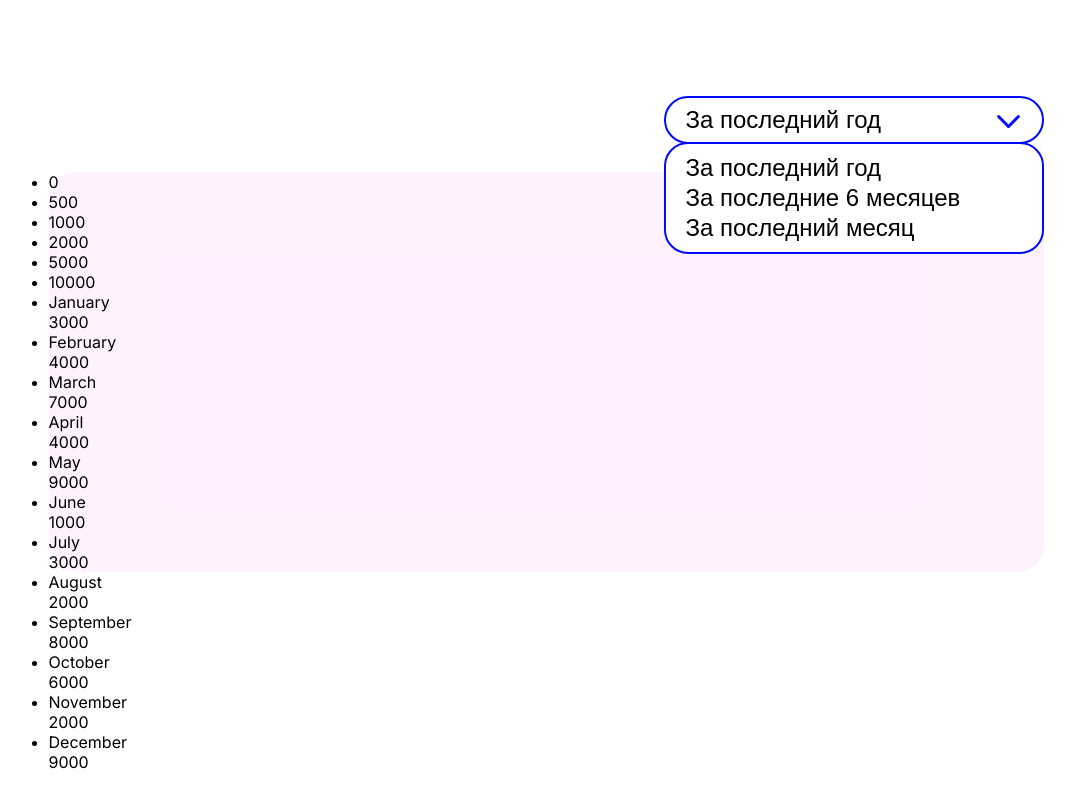
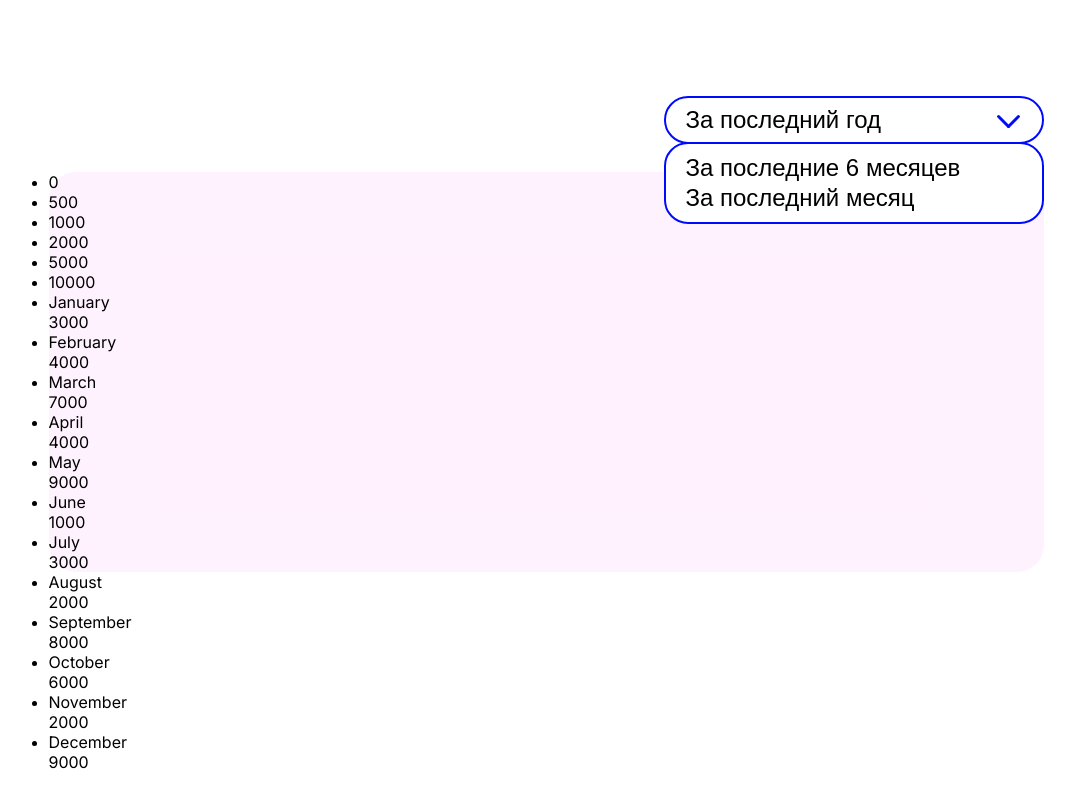
Before and after one commit to Vasily257/interactive-chart, a Next.js app: page / in a window 1280 px wide. Both pictures are taken after a click on the button "За последний год". Shown: the whole page, without its empty margins (94-1169 px from the left). Built offline with nearby package versions, Linux system fonts and the light colour scheme.

Commit message:
feat(InteractiveChart): add switching graph periods

```diff
--- a/src/app/components/InteractiveChart.tsx
+++ b/src/app/components/InteractiveChart.tsx
@@ -11,10 +11,11 @@ type GraphPeriod = keyof PeriodEarningsGraph;
 type GraphColumn = { interval: string; value: number | null };
 
 /** Переменные состояния */
-type State = { currentPeriod: GraphPeriod };
+type State = { currentPeriod: GraphPeriod; isSelectOpen: boolean };
 
 /** Действия, доступные в редьюсере */
 type Action =
+  | { type: 'TOGGLE_SELECT_LIST' }
   | { type: 'CHOOSE_YEAR' }
   | { type: 'CHOOSE_HALF_YEAR' }
   | { type: 'CHOOSE_LAST_MONTH' };
@@ -23,7 +24,7 @@ type Action =
 const VERTICAL_SCALE_ITEMS: number[] = [0, 500, 1000, 2000, 5000, 10000];
 
 /** Описания периодов */
-const GRAPH_PERIODS: Record<GraphPeriod, string> = {
+const GRAPH_PERIOD_TEXT: Record<GraphPeriod, string> = {
   year: 'За последний год',
   half_year: 'За последние 6 месяцев',
   month: 'За последний месяц',
@@ -31,22 +32,40 @@ const GRAPH_PERIODS: Record<GraphPeriod, string> = {
 
 /** Начальные значения переменных состояния */
 const initialState: State = {
+  isSelectOpen: false,
   currentPeriod: 'year',
 };
 
 /** Функция-редьюсер */
 const reducer = (state: State, action: Action) => {
   switch (action.type) {
+    case 'TOGGLE_SELECT_LIST':
+      return { ...state, isSelectOpen: !state.isSelectOpen };
     case 'CHOOSE_YEAR':
-      return { ...state, currentPeriod: 'year' as GraphPeriod };
+      return { ...state, isSelectOpen: false, currentPeriod: 'year' as GraphPeriod };
     case 'CHOOSE_HALF_YEAR':
-      return { ...state, currentPeriod: 'half_year' as GraphPeriod };
+      return { ...state, isSelectOpen: false, currentPeriod: 'half_year' as GraphPeriod };
     case 'CHOOSE_LAST_MONTH':
-      return { ...state, currentPeriod: 'month' as GraphPeriod };
-
+      return { ...state, isSelectOpen: false, currentPeriod: 'month' as GraphPeriod };
     default:
       return state;
   }
+};
+
+/** Получить список периодов, кроме текущего */
+const getUnselectedPeriods = (currentPeriod: GraphPeriod) => {
+  const unselectedPeriods: { periodKey: GraphPeriod; periodValue: string }[] = [];
+
+  Object.entries(GRAPH_PERIOD_TEXT).map(text => {
+    const periodKey = text[0] as GraphPeriod;
+    const periodValue = text[1];
+
+    if (periodKey !== currentPeriod) {
+      unselectedPeriods.push({ periodKey, periodValue });
+    }
+  });
+
+  return unselectedPeriods;
 };
 
 /** Преобразовать данные графиков */
@@ -82,28 +101,63 @@ const getGraphData = (data: Donator) => {
 const InteractiveChart: React.FC<{ data: Donator }> = ({ data }) => {
   const [state, dispatch] = useReducer<React.Reducer<State, Action>>(reducer, initialState);
 
+  /** Обработать клик по верхней кнопке селекта */
+  const handleClickOnSelectButtonTop = () => {
+    dispatch({ type: 'TOGGLE_SELECT_LIST' });
+  };
+
+  /** Обработать клик по нижней кнопке селекта */
+  const handleClickOnSelectButtonBottom = (evt: React.MouseEvent<HTMLButtonElement>) => {
+    const target = evt.target as HTMLButtonElement;
+
+    if (target.id === 'select-button-bottom-year') {
+      dispatch({ type: 'CHOOSE_YEAR' });
+    }
+
+    if (target.id === 'select-button-bottom-half_year') {
+      dispatch({ type: 'CHOOSE_HALF_YEAR' });
+    }
+
+    if (target.id === 'select-button-bottom-month') {
+      dispatch({ type: 'CHOOSE_LAST_MONTH' });
+    }
+  };
+
   const { selectButton, selectButtonTop } = styles;
 
-  const unselectedPeriods: string[] = Object.values(GRAPH_PERIODS);
-  const graphData = getGraphData(data) || {};
+  const unselectedPeriods = getUnselectedPeriods(state.currentPeriod);
+  const graphData = getGraphData(data);
 
   return (
     <div className={styles.chart}>
       {/* Кнопка с выбором типа графика */}
       <div className={styles.selectBox}>
-        <button className={`${selectButton} ${selectButtonTop}`}>
-          <span className={styles.selectCurrentValue}>{GRAPH_PERIODS[state.currentPeriod]}</span>
+        <button
+          className={`${selectButton} ${selectButtonTop}`}
+          onClick={handleClickOnSelectButtonTop}
+        >
+          <span className={styles.selectCurrentValue}>
+            {GRAPH_PERIOD_TEXT[state.currentPeriod]}
+          </span>
           <span className={styles.selectIcon}></span>
         </button>
+        {state.isSelectOpen && (
           <ul className={styles.selectValues}>
-          {unselectedPeriods.map((selectValue: string, index: number) => {
+            {unselectedPeriods.map((period, index: number) => {
               return (
                 <li key={index} className={styles.selectValue}>
-                <button className={styles.selectButton}>{selectValue}</button>
+                  <button
+                    className={styles.selectButton}
+                    onClick={handleClickOnSelectButtonBottom}
+                    id={`select-button-bottom-${period.periodKey}`}
+                  >
+                    {period.periodValue}
+                  </button>
                 </li>
               );
             })}
           </ul>
+        )}
       </div>
 
       {/* График */}
```
Lines whose indentation alone changed are shown as unchanged.
